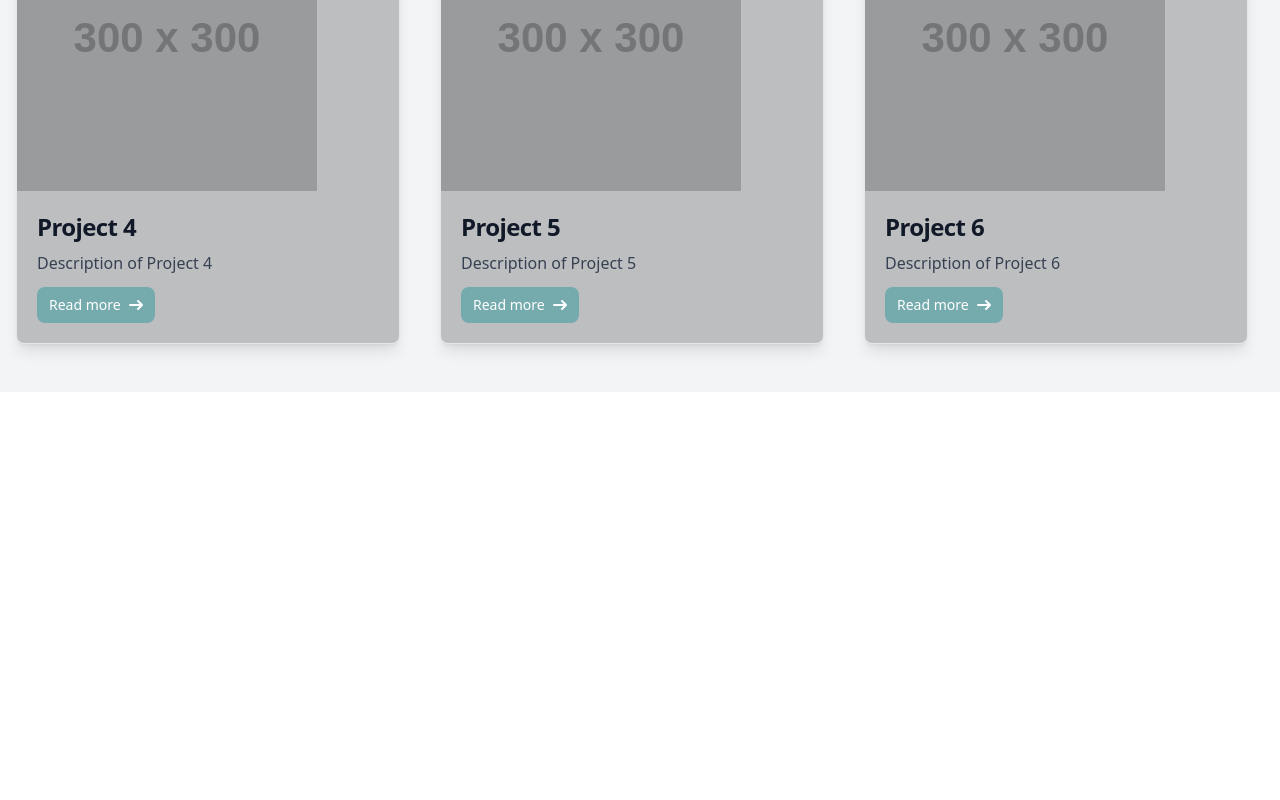
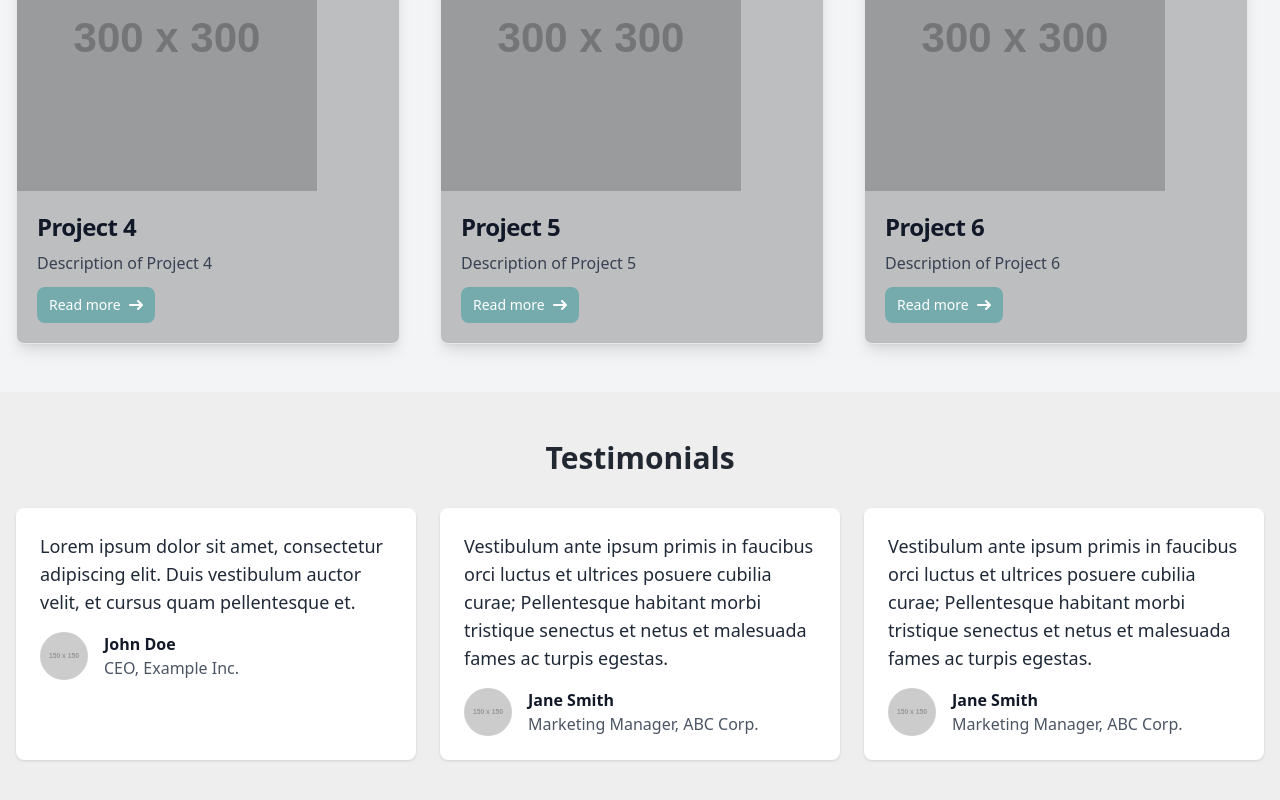
Before and after one commit to Venkateshkumawat/personalProtfolio, a React (Create React App) app: page / in a window 1280 px wide. Shown: the part 1292-2092 px from the top of the page. Before the commit the page ends 1684 px from the top, so only its background shows below. Built offline with nearby package versions, Linux system fonts and the light colour scheme.

Commit message:
New components added and updated

```diff
--- a/package.json
+++ b/package.json
@@ -15,6 +15,7 @@
     "react-dom": "^18.2.0",
     "react-icons": "^5.0.1",
     "react-scripts": "5.0.1",
+    "react-scroll": "^1.9.0",
     "react-spring": "^9.7.3",
     "tailwindcss": "^3.4.1",
     "web-vitals": "^2.1.4"
--- a/src/App.js
+++ b/src/App.js
@@ -3,7 +3,7 @@ import Header from './components/Header/Header';
 import './App.css';
 import Hero from './components/Hero/Hero';
 import Projects from './components/Project/Project';
-
+import Testimonials from './components/Testinomial/Testinomial';
 const projects = [
   {
     title: "Project 1",
@@ -57,6 +57,7 @@ function App() {
      <Projects
      projects={projects}
       />
+    <Testimonials/>
     </div>
   );
 }
--- a/src/components/Header/Header.js
+++ b/src/components/Header/Header.js
@@ -2,6 +2,7 @@
 
 import React, { useState } from 'react';
 import { FaBars, FaTimes } from 'react-icons/fa'; // Import icons from react-icons library
+import { Link } from 'react-scroll';
 import SideNav from './SideNav';
 
 const Header = () => {
@@ -21,7 +22,16 @@ const Header = () => {
         </div>
         <nav className="md:flex md:space-x-10 md:m-5 hidden md:block">
           <a href="#" className="block md:inline-block hover:text-accent">Home</a>
-          <a href="#" className="block md:inline-block hover:text-accent">Projects</a>
+          {/* Use Link from react-scroll for smooth scrolling */}
+          <Link
+            to="projects-section"
+            spy={true}
+            smooth={true}
+            duration={500}
+            className="block md:inline-block hover:text-accent"
+          >
+            Projects
+          </Link>
           <a href="#" className="block md:inline-block hover:text-accent">Skills</a>
           <a href="#" className="block md:inline-block hover:text-accent">Blog</a>
           <a href="#" className="block md:inline-block hover:text-accent">Contact</a>
--- a/src/components/Project/Project.js
+++ b/src/components/Project/Project.js
@@ -5,7 +5,7 @@ import ProjectCard from './ProjectCard';
 
 const Projects = ({ projects }) => {
     return (
-        <section className="py-12 px-4 bg-gray-100 dark:bg-gray-800">
+        <section id="projects-section" className="py-12 px-4 bg-gray-100 dark:bg-gray-800">
             <div className="max-w-screen-xl mx-auto">
                 <h2 className="text-3xl font-semibold text-center text-gray-900 dark:text-white mb-8">Projects</h2>
                 <div className="grid grid-cols-1 md:grid-cols-2 lg:grid-cols-3 gap-6">
@@ -15,6 +15,7 @@ const Projects = ({ projects }) => {
                 </div>
             </div>
         </section>
+
     );
 };
 
--- a/src/components/Project/ProjectCard.js
+++ b/src/components/Project/ProjectCard.js
@@ -14,7 +14,7 @@ const ProjectCard = ({ project }) => {
                     <h5 className="mb-2 text-2xl font-bold tracking-tight text-gray-900 dark:text-white">{project.title}</h5>
                 </a>
                 <p className="mb-3 font-normal text-gray-700 dark:text-gray-400">{project.description}</p>
-                <a href={project.link} className="inline-flex items-center px-3 py-2 text-sm font-medium text-center text-white bg-accent rounded-lg hover:bg-opacity-90 focus:ring-4 focus:outline-none focus:ring-blue-300 dark:bg-blue-600 dark:hover:bg-opacity-90 dark:focus:ring-blue-800">
+                <a href={project.link} className="inline-flex items-center px-3 py-2 text-sm font-medium text-center text-white bg-accent rounded-lg hover:bg-secondary-90 focus:ring-4 focus:outline-none focus:ring-secondary-300 dark:bg-accent-600 dark:hover:bg-secondary-90 dark:focus:ring-primary-800">
                     Read more
                     <svg className="rtl:rotate-180 w-3.5 h-3.5 ms-2" aria-hidden="true" xmlns="http://www.w3.org/2000/svg" fill="none" viewBox="0 0 14 10">
                         <path stroke="currentColor" strokeLinecap="round" strokeLinejoin="round" strokeWidth="2" d="M1 5h12m0 0L9 1m4 4L9 9"/>
--- /dev/null
+++ b/src/components/Testinomial/Testinomial.js
@@ -0,0 +1,54 @@
+import React from 'react';
+
+const Testimonials = () => {
+    // Sample testimonial data
+    const testimonials = [
+        {
+            id: 1,
+            text: "Lorem ipsum dolor sit amet, consectetur adipiscing elit. Duis vestibulum auctor velit, et cursus quam pellentesque et.",
+            name: "John Doe",
+            role: "CEO, Example Inc.",
+            image: "https://via.placeholder.com/150", // URL of the image/avatar
+        },
+        {
+            id: 2,
+            text: "Vestibulum ante ipsum primis in faucibus orci luctus et ultrices posuere cubilia curae; Pellentesque habitant morbi tristique senectus et netus et malesuada fames ac turpis egestas.",
+            name: "Jane Smith",
+            role: "Marketing Manager, ABC Corp.",
+            image: "https://via.placeholder.com/150", // URL of the image/avatar
+        },
+
+        {
+            id: 3,
+            text: "Vestibulum ante ipsum primis in faucibus orci luctus et ultrices posuere cubilia curae; Pellentesque habitant morbi tristique senectus et netus et malesuada fames ac turpis egestas.",
+            name: "Jane Smith",
+            role: "Marketing Manager, ABC Corp.",
+            image: "https://via.placeholder.com/150", // URL of the image/avatar
+        },
+        // Add more testimonials as needed
+    ];
+
+    return (
+        <section className="py-12 px-4 bg-background dark:bg-gray-800">
+            <div className="max-w-screen-xl mx-auto">
+                <h2 className="text-3xl font-semibold text-center text-primary dark:text-white mb-8">Testimonials</h2>
+                <div className="grid grid-cols-1 sm:grid-cols-2 lg:grid-cols-3 gap-6">
+                    {testimonials.map(testimonial => (
+                        <div key={testimonial.id} className="bg-white dark:bg-secondary rounded-lg shadow p-6">
+                            <p className="text-lg text-gray-800 dark:text-white mb-4">{testimonial.text}</p>
+                            <div className="flex items-center">
+                                <img src={testimonial.image} alt={testimonial.name} className="w-12 h-12 rounded-full mr-4" />
+                                <div>
+                                    <p className="font-semibold text-gray-900 dark:text-white">{testimonial.name}</p>
+                                    <p className="text-gray-600 dark:text-gray-300">{testimonial.role}</p>
+                                </div>
+                            </div>
+                        </div>
+                    ))}
+                </div>
+            </div>
+        </section>
+    );
+};
+
+export default Testimonials;
```
Also changed, not shown: 1 other file (tests, documents, lock files or other folders).
